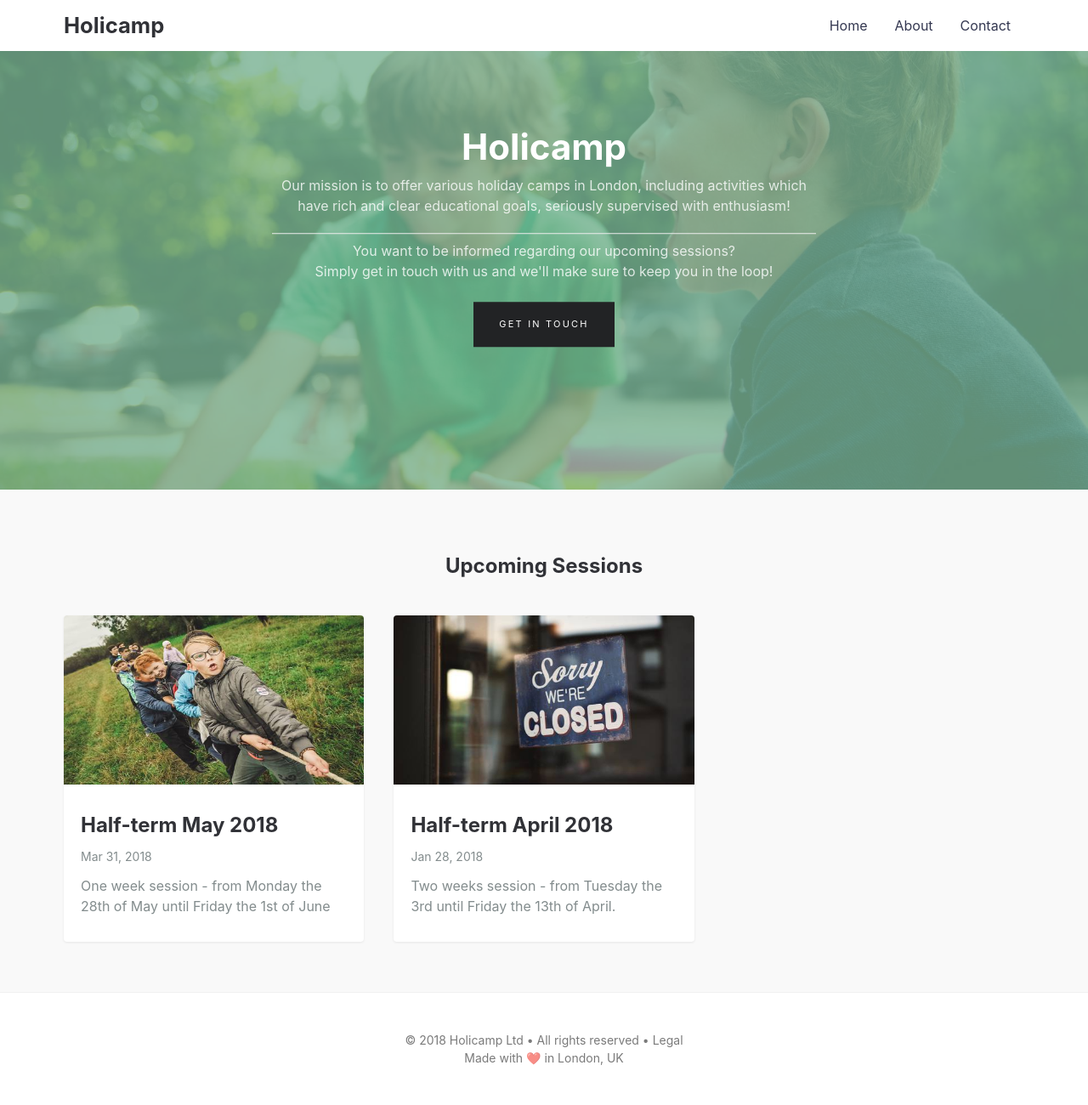
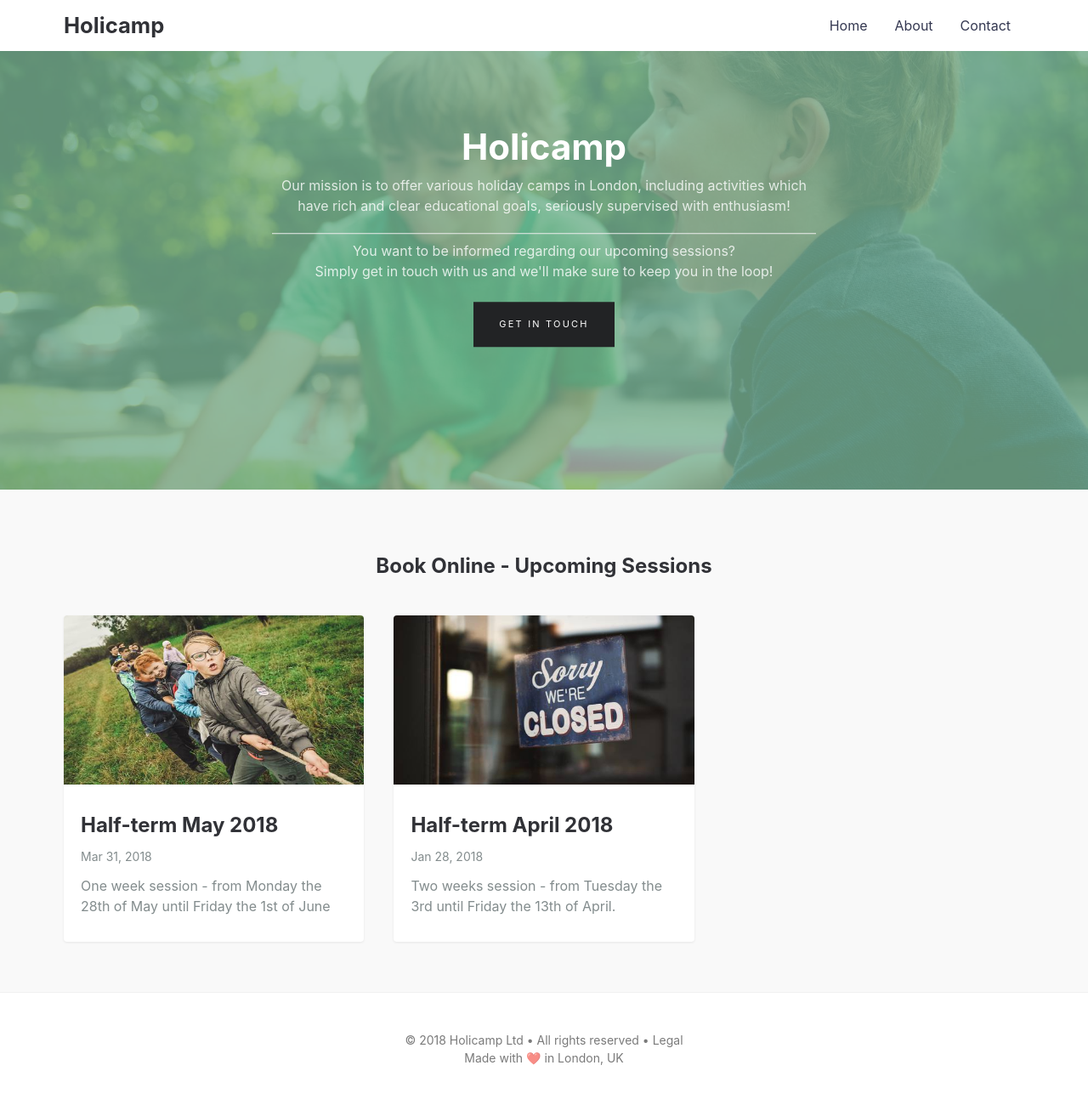
Before and after one commit to holicamp/holicamp.github.io, a Jekyll site: the page built from index.md, in a window 1280 px wide. Shown: the whole page at 85% size. Built offline with Jekyll 4.4.1, drawn with Linux system fonts in a browser that asks for light colours.

Commit message:
minor tweak

```diff
--- a/_layouts/default.html
+++ b/_layouts/default.html
@@ -36,7 +36,7 @@ layout: compress
       <section class="blog">
         <div class="container">
 
-          <h2 class="post-list-header">Upcoming Sessions</h2>
+          <h2 class="post-list-header">Book Online - Upcoming Sessions</h2>
           <div class="post-list">
 
             {% for post in site.categories.camps %}
```
